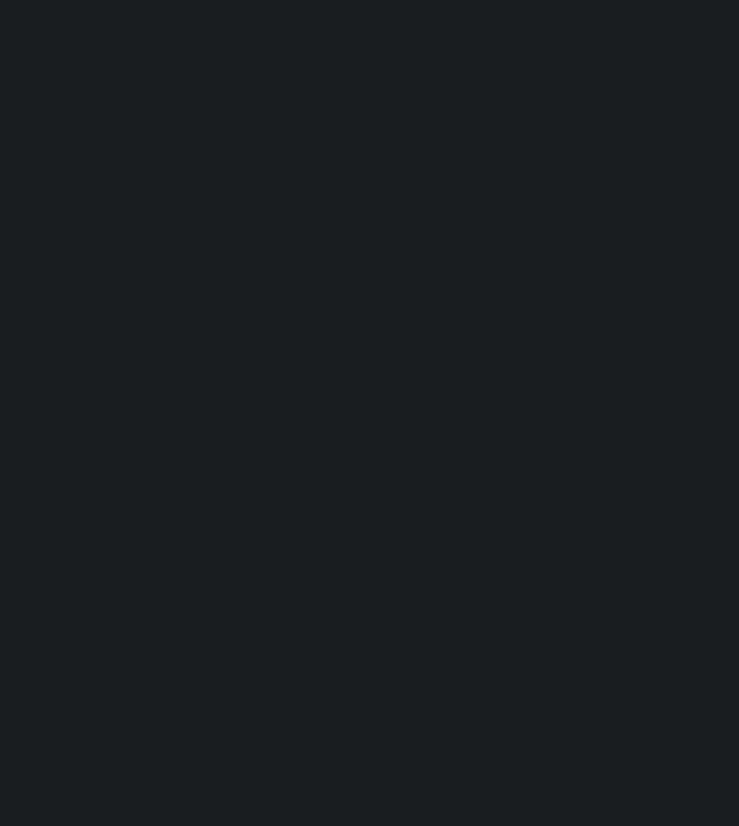
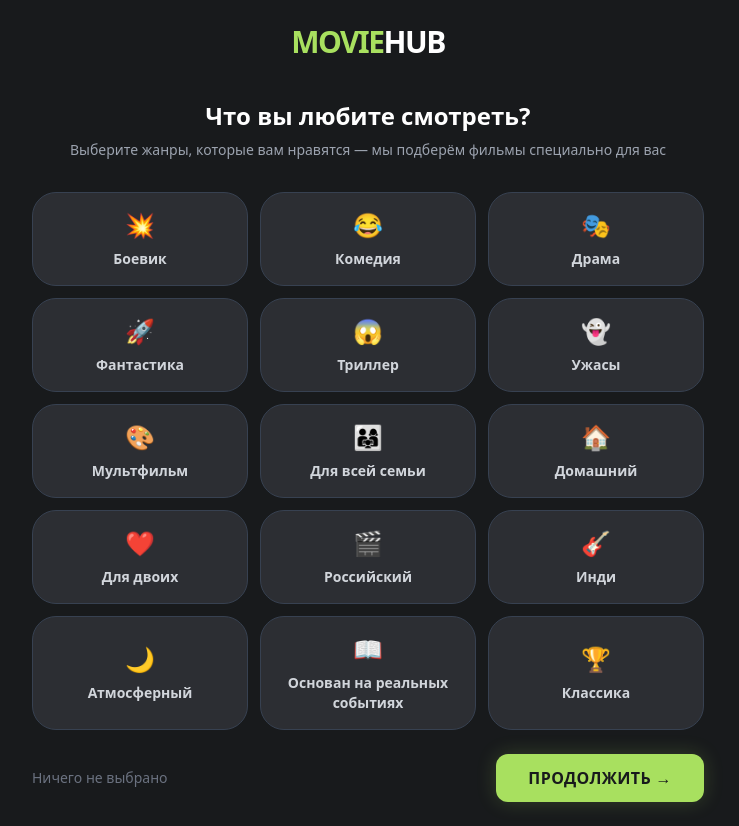
Before and after one commit to ekosachev/movie-hub, a React (Vite) app in the folder front/: page /onboarding in a window 1280 px wide. Before the commit this address had no page. Shown: the whole page, without its empty margins (272-1011 px from the left). Before the commit the page ends 800 px from the top, so only its background shows below. Built offline with nearby package versions, Linux system fonts and the light colour scheme.

Commit message:
Onboarding Genre Selection

```diff
--- a/front/src/App.tsx
+++ b/front/src/App.tsx
@@ -4,6 +4,7 @@ import { HomePage } from './pages/HomePage';
 import { ProfilePage } from './pages/ProfilePage';
 import { CollectionPage } from './pages/CollectionPage';
 import { AuthPage } from './pages/AuthPage';
+import { OnboardingPage } from './pages/OnboardingPage';
 import { Header } from './components/Header';
 
 const GlobalLayout: React.FC<{
@@ -24,8 +25,8 @@ const App: React.FC = () => {
 
   return (
     <Routes>
-      {/* Маршрут без шапки */}
       <Route path="/auth" element={<AuthPage />} />
+      <Route path="/onboarding" element={<OnboardingPage />} />
 
 
       <Route element={<GlobalLayout searchQuery={searchQuery} setSearchQuery={setSearchQuery} />}>
--- a/front/src/pages/AuthPage.tsx
+++ b/front/src/pages/AuthPage.tsx
@@ -53,7 +53,7 @@ export const AuthPage: React.FC = () => {
       if (mode === 'register') {
         const user = await register({ username, email, password });
         saveUser(user.email, '');
-        navigate('/');
+        navigate('/onboarding');
       } else {
         const { token } = await login({ email, password });
         saveUser(email, token);
--- /dev/null
+++ b/front/src/pages/OnboardingPage.tsx
@@ -0,0 +1,116 @@
+import React, { useState } from 'react';
+import { useNavigate } from 'react-router-dom';
+import { mockTags } from '../mockData';
+
+const genreEmojis: Record<string, string> = {
+  'Боевик': '💥',
+  'Комедия': '😂',
+  'Драма': '🎭',
+  'Фантастика': '🚀',
+  'Триллер': '😱',
+  'Ужасы': '👻',
+  'Мультфильм': '🎨',
+  'Для всей семьи': '👨‍👩‍👧',
+  'Домашний': '🏠',
+  'Для двоих': '❤️',
+  'Российский': '🎬',
+  'Инди': '🎸',
+  'Атмосферный': '🌙',
+  'Основан на реальных событиях': '📖',
+  'Классика': '🏆',
+};
+
+const MIN_GENRES = 1;
+
+export const OnboardingPage: React.FC = () => {
+  const navigate = useNavigate();
+  const [selected, setSelected] = useState<string[]>([]);
+  const [error, setError] = useState('');
+
+  const toggle = (genre: string) => {
+    setError('');
+    setSelected(prev =>
+      prev.includes(genre) ? prev.filter(g => g !== genre) : [...prev, genre]
+    );
+  };
+
+  const handleContinue = () => {
+    if (selected.length < MIN_GENRES) {
+      setError('Выберите хотя бы один жанр');
+      return;
+    }
+    localStorage.setItem('selectedGenres', JSON.stringify(selected));
+    navigate('/');
+  };
+
+  return (
+    <div className="min-h-screen bg-background flex flex-col items-center justify-center p-6">
+
+      <div className="text-accent font-black text-3xl tracking-tighter mb-2">
+        MOVIE<span className="text-white">HUB</span>
+      </div>
+
+      <div className="w-full max-w-2xl mt-8">
+
+        <div className="text-center mb-8">
+          <h1 className="text-2xl font-extrabold text-white mb-2">Что вы любите смотреть?</h1>
+          <p className="text-gray-400 text-sm">Выберите жанры, которые вам нравятся — мы подберём фильмы специально для вас</p>
+        </div>
+
+        <div className="grid grid-cols-2 sm:grid-cols-3 gap-3 mb-6">
+          {mockTags.map(genre => {
+            const isSelected = selected.includes(genre);
+            return (
+              <button
+                key={genre}
+                onClick={() => toggle(genre)}
+                className={`
+                  relative flex flex-col items-center justify-center gap-2 p-4 rounded-2xl border
+                  text-sm font-semibold transition-all duration-300 select-none text-center
+                  ${isSelected
+                    ? 'border-accent bg-accent/10 text-accent shadow-[0_0_16px_rgba(168,224,95,0.2)] -translate-y-0.5'
+                    : 'border-gray-700 bg-[#2C2E33] text-gray-300 hover:border-accent/50 hover:text-white hover:bg-[#33363D]'
+                  }
+                `}
+              >
+                {isSelected && (
+                  <span className="absolute top-2 right-2">
+                    <svg className="w-4 h-4 text-accent" fill="currentColor" viewBox="0 0 20 20">
+                      <path fillRule="evenodd" d="M10 18a8 8 0 100-16 8 8 0 000 16zm3.707-9.293a1 1 0 00-1.414-1.414L9 10.586 7.707 9.293a1 1 0 00-1.414 1.414l2 2a1 1 0 001.414 0l4-4z" clipRule="evenodd" />
+                    </svg>
+                  </span>
+                )}
+                <span className="text-2xl">{genreEmojis[genre] ?? '🎬'}</span>
+                <span>{genre}</span>
+              </button>
+            );
+          })}
+        </div>
+
+        {error && (
+          <div className="bg-red-500/10 border border-red-500/30 text-red-400 text-sm px-4 py-3 rounded-xl flex items-center gap-2 mb-4">
+            <svg className="w-4 h-4 shrink-0" fill="currentColor" viewBox="0 0 20 20">
+              <path fillRule="evenodd" d="M18 10a8 8 0 11-16 0 8 8 0 0116 0zm-7 4a1 1 0 11-2 0 1 1 0 012 0zm-1-9a1 1 0 00-1 1v4a1 1 0 102 0V6a1 1 0 00-1-1z" clipRule="evenodd" />
+            </svg>
+            {error}
+          </div>
+        )}
+
+        <div className="flex items-center justify-between gap-4">
+          <span className="text-gray-500 text-sm">
+            {selected.length > 0
+              ? `Выбрано: ${selected.length}`
+              : 'Ничего не выбрано'}
+          </span>
+          <button
+            onClick={handleContinue}
+            className="bg-accent hover:opacity-90 text-[#181A1C] font-extrabold uppercase tracking-wide px-8 py-3 rounded-xl transition-all duration-300 shadow-[0_0_20px_rgba(168,224,95,0.2)] hover:shadow-[0_0_25px_rgba(168,224,95,0.4)] hover:-translate-y-0.5"
+          >
+            Продолжить →
+          </button>
+        </div>
+
+      </div>
+    </div>
+  );
+};
```
